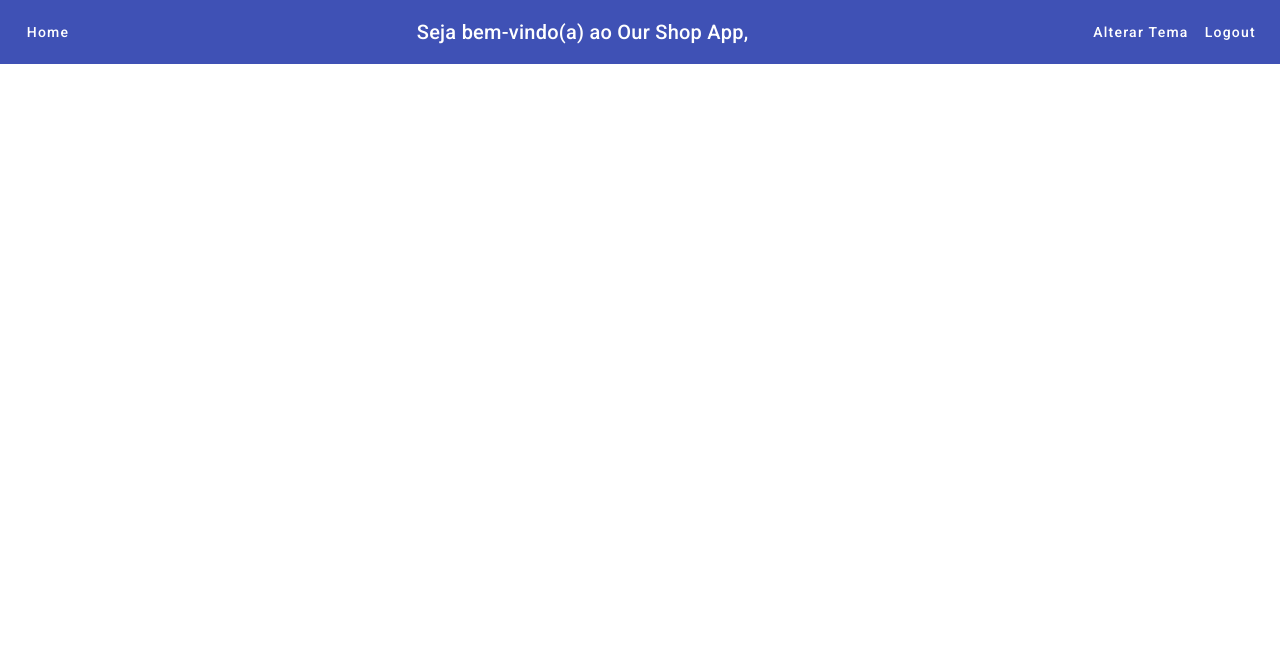
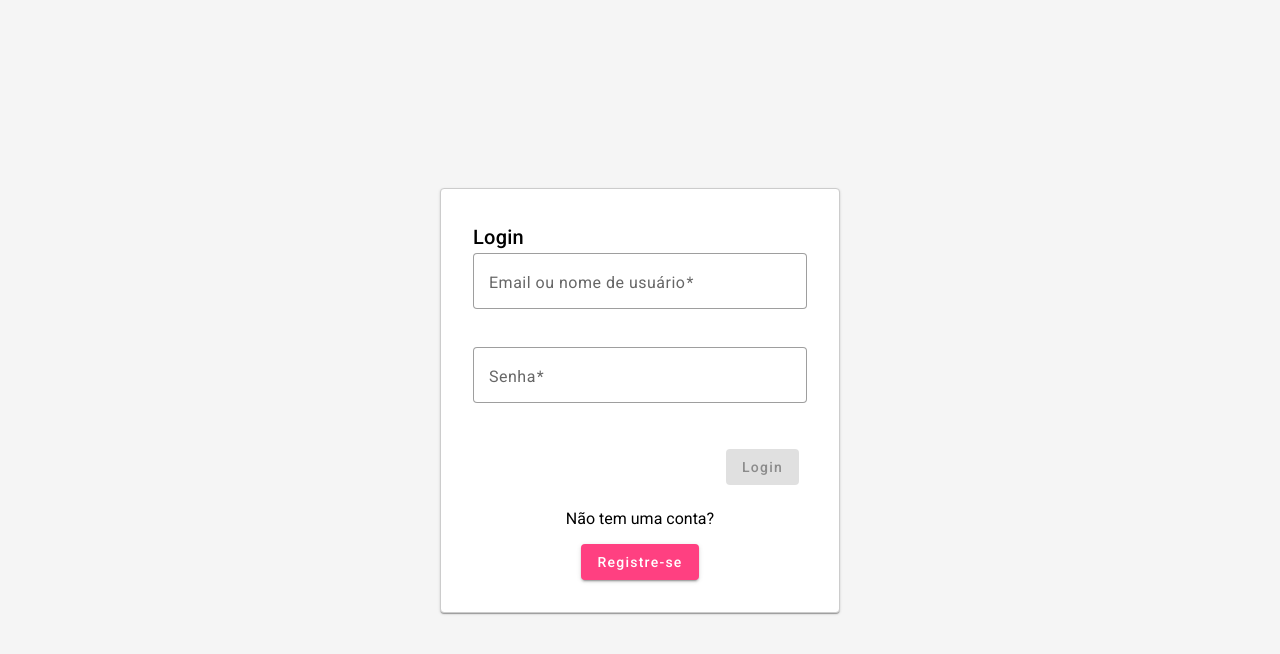
Before and after one commit to imsamuelcovalero/Project-Our-Shop-App-Angular, an Angular app in the folder frontend/: page /login in a window 1280 px wide. Before the commit this address led to /. Shown: the top 654 px of the page. Built offline with nearby package versions, Linux system fonts and the light colour scheme.

Commit message:
feat(Login): Cria a estrutura necessária para o componente de Login

```diff
--- a/frontend/src/app/app-routing.module.ts
+++ b/frontend/src/app/app-routing.module.ts
@@ -1,14 +1,15 @@
+// src/app-routing.module.ts
 import { NgModule } from '@angular/core';
 import { RouterModule, Routes } from '@angular/router';
 // import { HomeViewComponent } from './views/home-view/home-view.component';
-// import { LoginViewComponent } from './views/login-view/login-view.component';
+import { LoginComponent } from './login/login.component';
 // import { RegisterViewComponent } from './views/register-view/register-view.component';
 // import { CheckoutViewComponent } from './views/checkout-view/checkout-view.component';
 // import { OrdersHistoryViewComponent } from './views/orders-history-view/orders-history-view.component';
 
 const routes: Routes = [
   { path: '', redirectTo: '/login', pathMatch: 'full' },
-  // { path: 'login', component: LoginViewComponent },
+  { path: 'login', component: LoginComponent },
   // { path: 'register', component: RegisterViewComponent },
   // { path: 'home', component: HomeViewComponent },
   // { path: 'checkout', component: CheckoutViewComponent },
--- a/frontend/src/app/app.module.ts
+++ b/frontend/src/app/app.module.ts
@@ -1,26 +1,44 @@
+// src/app.module.ts
 import { NgModule } from '@angular/core';
 import { BrowserModule } from '@angular/platform-browser';
-
 import { AppRoutingModule } from './app-routing.module';
 import { AppComponent } from './app.component';
+import { HttpClientModule } from '@angular/common/http';
+import { ToastrModule } from 'ngx-toastr';
 
-import { HttpClientModule } from '@angular/common/http';
 import { BrowserAnimationsModule } from '@angular/platform-browser/animations';
-
 import { MatToolbarModule } from '@angular/material/toolbar';
 import { MatButtonModule } from '@angular/material/button';
+import { ReactiveFormsModule } from '@angular/forms';
+import { MatCardModule } from '@angular/material/card';
+import { MatFormFieldModule } from '@angular/material/form-field';
+import { MatInputModule } from '@angular/material/input';
+import { MatIconModule } from '@angular/material/icon';
+
+import { LoginComponent } from './login/login.component'; // Importando o LoginComponent aqui
 
 @NgModule({
   declarations: [
-    AppComponent
+    AppComponent,
+    LoginComponent // Adicionando o LoginComponent aqui
   ],
   imports: [
+    ToastrModule.forRoot({
+      timeOut: 10000,
+      positionClass: 'toast-bottom-right',
+      preventDuplicates: true,
+    }),
     BrowserModule,
     AppRoutingModule,
     HttpClientModule,
     BrowserAnimationsModule,
     MatToolbarModule,
-    MatButtonModule
+    MatButtonModule,
+    ReactiveFormsModule,
+    MatCardModule,
+    MatFormFieldModule,
+    MatInputModule,
+    MatIconModule
   ],
   providers: [],
   bootstrap: [AppComponent]
--- /dev/null
+++ b/frontend/src/app/login/login.component.html
@@ -0,0 +1,30 @@
+<mat-card class="mat-elevation-z8">
+  <mat-card-header color="primary">
+    <mat-card-title>Login</mat-card-title>
+  </mat-card-header>
+  <mat-card-content>
+    <form [formGroup]="loginForm" (ngSubmit)="submitForm()">
+      <mat-form-field appearance="outline">
+        <mat-label>Email ou nome de usuário</mat-label>
+        <input matInput id="identifier" formControlName="identifier" (input)="resetErrorMessage()" required>
+        <mat-error *ngIf="loginForm.get('identifier')?.hasError('required')">
+          Email ou nome de usuário é obrigatório
+        </mat-error>
+      </mat-form-field>
+      <mat-form-field appearance="outline">
+        <mat-label>Senha</mat-label>
+        <input matInput type="password" id="password" formControlName="password" (input)="resetErrorMessage()" required>
+        <mat-error *ngIf="loginForm.get('password')?.hasError('required')">
+          Senha é obrigatória
+        </mat-error>
+      </mat-form-field>
+      <mat-card-actions>
+        <button mat-raised-button color="primary" [disabled]="!loginForm.valid" type="submit">Login</button>
+      </mat-card-actions>
+    </form>
+    <div style="margin-top: 1em; text-align: center;">
+      <p>Não tem uma conta?</p>
+      <button mat-raised-button color="accent" (click)="goToRegister()">Registre-se</button>
+    </div>
+  </mat-card-content>
+</mat-card>
--- /dev/null
+++ b/frontend/src/app/login/login.component.scss
@@ -0,0 +1,29 @@
+// src/app/login.component.scss
+:host {
+  display: flex;
+  justify-content: center;
+  align-items: center;
+  height: 100vh;
+  background: #f5f5f5;
+}
+
+mat-card {
+  max-width: 400px;
+  margin: 2em auto;
+  padding: 1em;
+  box-sizing: border-box;
+  border: 1px solid #ccc;
+  /* Adicione esta linha para uma borda cinza clara */
+  border-radius: 4px;
+  /* Adicione esta linha para bordas arredondadas */
+}
+
+mat-form-field {
+  width: 100%;
+  margin-bottom: 1em;
+}
+
+mat-card-actions {
+  display: flex;
+  justify-content: flex-end;
+}
--- /dev/null
+++ b/frontend/src/app/login/login.component.ts
@@ -0,0 +1,58 @@
+import { Component } from '@angular/core';
+import { FormBuilder, FormGroup } from '@angular/forms';
+import { Router } from '@angular/router';
+import { ApiService } from '../services/api.service';
+import { LocalStorageHelper } from '../helpers/localStorage.helper';
+import { LoginValidator } from '../validators/login.validator';
+import { ErrorService } from '../services/error.service';
+
+@Component({
+  selector: 'app-login',
+  templateUrl: './login.component.html',
+  styleUrls: ['./login.component.scss']
+})
+
+export class LoginComponent {
+  loginForm: FormGroup;
+  errorMessage = '';
+
+  constructor(
+    private formBuilder: FormBuilder,
+    private apiService: ApiService,
+    private router: Router,
+    private errorService: ErrorService
+  ) {
+    this.loginForm = this.formBuilder.group({
+      identifier: ['', LoginValidator.identifierRules()],
+      password: ['', LoginValidator.passwordRules()]
+    });
+  }
+
+  resetErrorMessage() {
+    this.errorMessage = '';
+  }
+
+  submitForm() {
+    if (this.loginForm.valid) {
+      this.apiService.post('/login', this.loginForm.value).subscribe(
+        data => {
+          LocalStorageHelper.saveUserInfo({
+            token: data.token,
+            id: data.id,
+            email: data.email,
+            username: data.username,
+            role: data.role
+          });
+          this.router.navigate(['/home']);
+        },
+        error => {
+          this.errorMessage = this.errorService.handleError(error, 'Falha no login.');
+        }
+      );
+    }
+  }
+
+  goToRegister() {
+    this.router.navigate(['/register']);
+  }
+}
--- a/frontend/src/app/services/api.service.ts
+++ b/frontend/src/app/services/api.service.ts
@@ -1,3 +1,4 @@
+// src/app/services/api.service.ts
 import { Injectable } from '@angular/core';
 import { HttpClient } from '@angular/common/http';
 import { Observable } from 'rxjs';
@@ -14,4 +15,8 @@ export class ApiService {
   get(url: string, options?: any): Observable<any> {
     return this.http.get(this.baseURL + url, options);
   }
+
+  post(url: string, body: any, options?: any): Observable<any> {
+    return this.http.post(this.baseURL + url, body, options);
+  }
 }
--- a/frontend/src/styles.scss
+++ b/frontend/src/styles.scss
@@ -1,4 +1,12 @@
 /* You can add global styles to this file, and also import other style files */
+@import '~@angular/material/prebuilt-themes/indigo-pink.css';
 
-html, body { height: 100%; }
-body { margin: 0; font-family: Roboto, "Helvetica Neue", sans-serif; }
+html,
+body {
+  height: 100%;
+}
+
+body {
+  margin: 0;
+  font-family: Roboto, "Helvetica Neue", sans-serif;
+}
```
